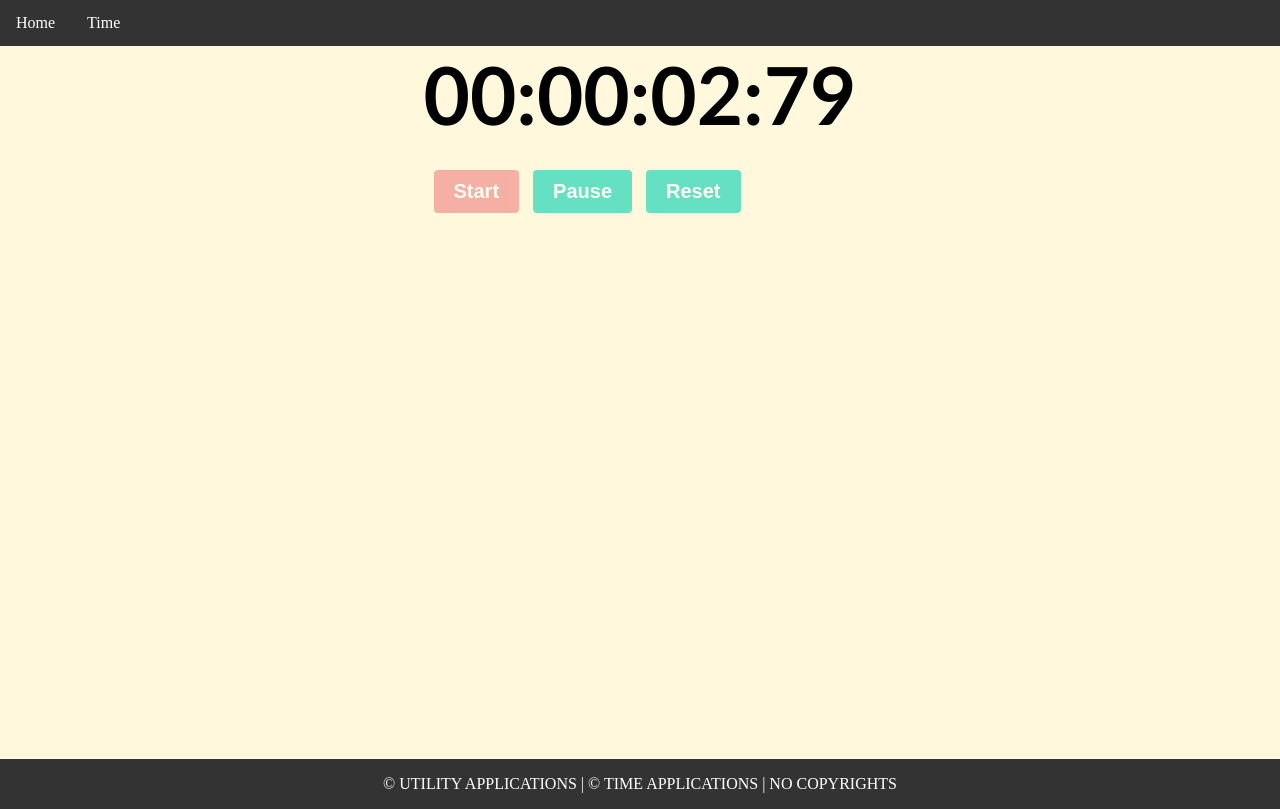
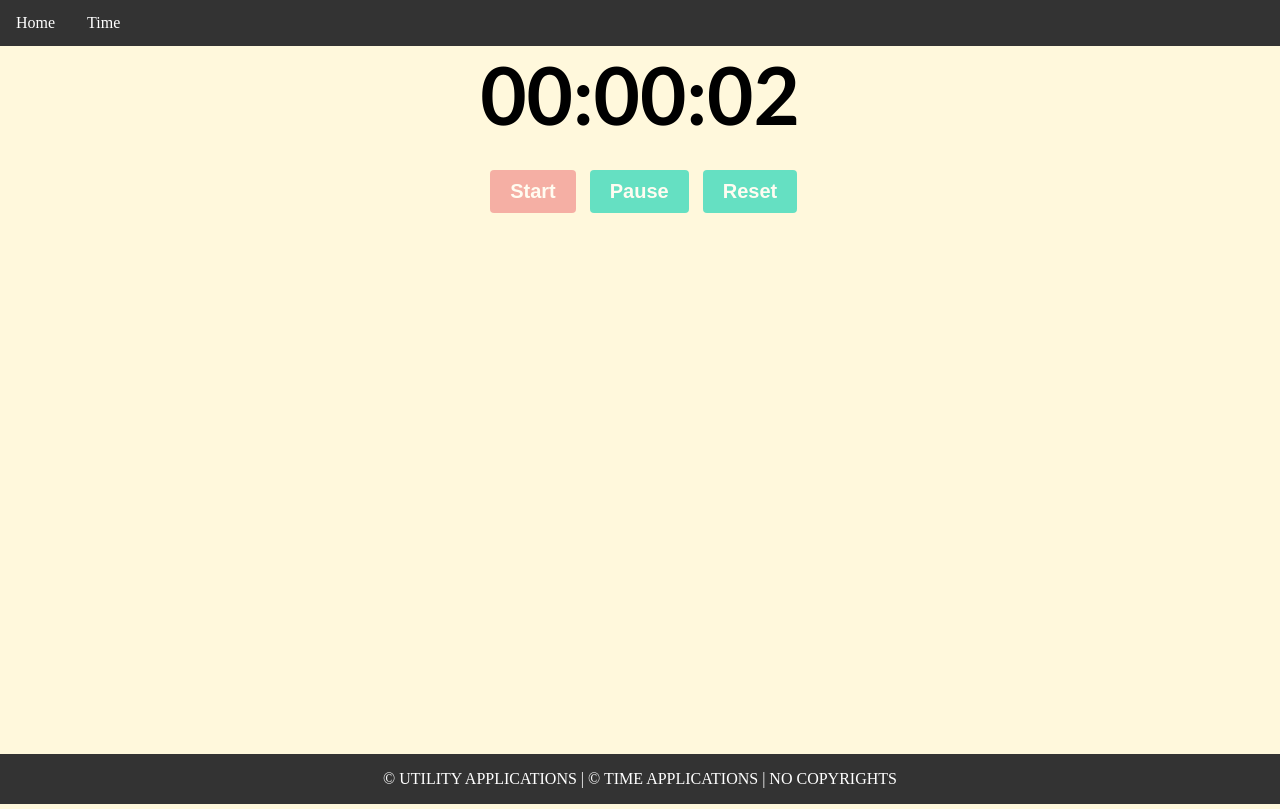
Before and after one commit to venkatnarasimha/online-stopwatch-and-timer, a website: page stopwatch.html in a window 1280 px wide. Both pictures are taken after a click on the button "Start". Drawn offline with Linux system fonts and the light colour scheme.

Commit message:
removed milliseconds

```diff
--- a/stop.js
+++ b/stop.js
@@ -15,15 +15,15 @@ function timeToString(time) {
     const mm = Math.floor(diffmm);
     const diffss = (diffmm - mm) * 60;
     const ss = Math.floor(diffss);
-    const diffMs = (diffss - ss) * 100;
-    const ms = Math.floor(diffMs);
+    //const diffMs = (diffss - ss) * 100;
+    //const ms = Math.floor(diffMs);
 
     const formattedhh = hh.toString().padStart(2, '0');
     const formattedmm = mm.toString().padStart(2, '0');
     const formattedss = ss.toString().padStart(2, '0');
-    const formattedms = ms.toString().padStart(2, '0');
+    // const formattedms = ms.toString().padStart(2, '0');
 
-    return `${formattedhh}:${formattedmm}:${formattedss}:${formattedms}`;
+    return `${formattedhh}:${formattedmm}:${formattedss}`;
 }
 
 function printLap(arr) {
--- a/stopwatch.css
+++ b/stopwatch.css
@@ -144,7 +144,7 @@ button:focus {
 }
 
 .above-footers {
-  min-height: calc(100vh - 264px);
+  min-height: calc(100vh - 269px);
 }
 
 .above-footers-1 {
--- a/stopwatch.html
+++ b/stopwatch.html
@@ -25,7 +25,7 @@
 
     <div class="wrapper">
         <from action="">
-            <div class="timer">00:00:00:00</div>
+            <div class="timer">00:00:00</div>
             <br>
             <button type="button" class="start but">Start</button>
             <button type="button" class="pause but">Pause</button>
```
